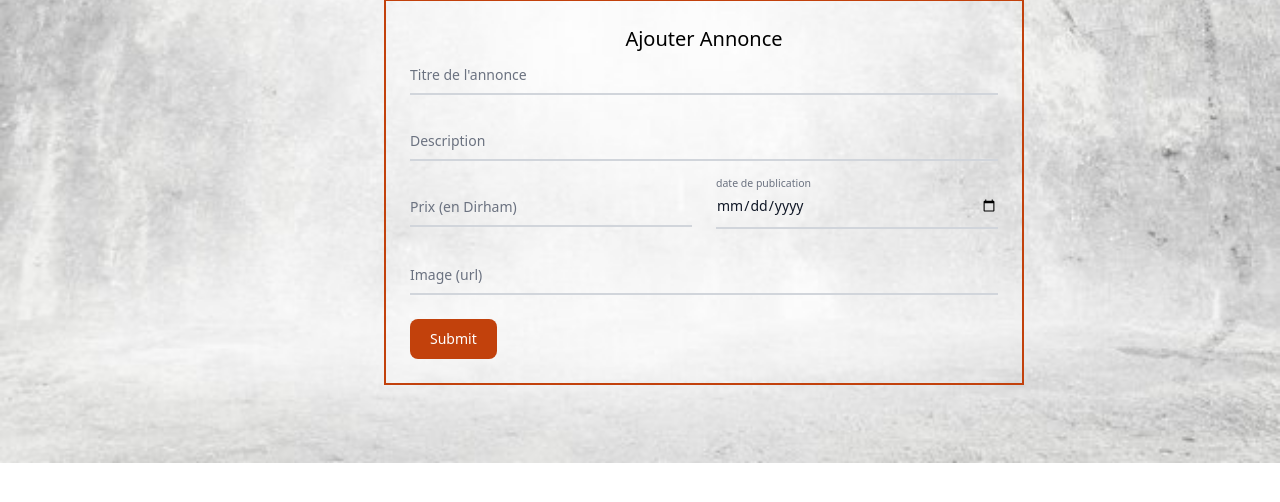
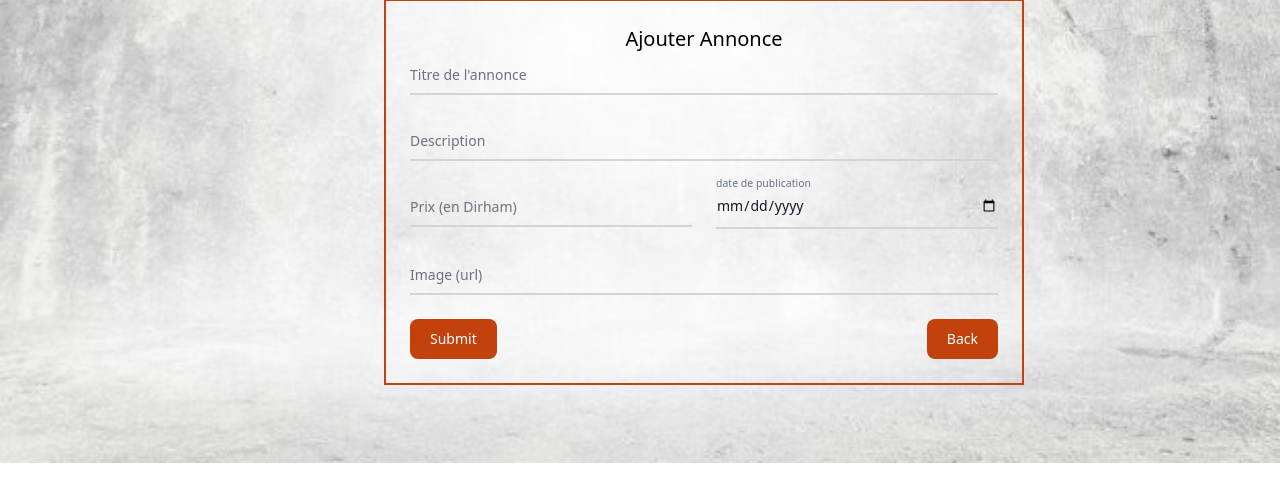
Before and after one commit to Youcode-Classe-E-2023-2024/MaryamJammar-Avito, a PHP site: page /create.php in a window 1280 px wide. Shown: the part 193-695 px from the top of the page. Run offline with PHP 8.4, Linux system fonts and the light colour scheme; some libraries are stand-ins or nearby versions.

Commit message:
create update

```diff
--- a/create.php
+++ b/create.php
@@ -52,8 +52,12 @@
                 <label for="image_url" class="peer-focus:font-medium absolute text-sm text-gray-500 dark:text-gray-400 duration-300 transform -translate-y-6 scale-75 top-3 -z-10 origin-[0] peer-focus:start-0 rtl:peer-focus:translate-x-1/4 peer-focus:text-gray-600 peer-focus:dark:text-gray-500 peer-placeholder-shown:scale-100 peer-placeholder-shown:translate-y-0 peer-focus:scale-75 peer-focus:-translate-y-6">Image (url)</label>
             </div>
 
+            <div class="flex justify-between">
+                <button type="submit" class="text-white bg-orange-700 hover:bg-orange-800 focus:ring-4 focus:outline-none focus:ring-orange-300 font-medium rounded-lg text-sm w-full sm:w-auto px-5 py-2.5 text-center dark:bg-orange-600 dark:hover:bg-orange-700 dark:focus:ring-orange-800">Submit</button>
+                <button type="submit" href="index.php" class="text-white bg-orange-700 hover:bg-orange-800 focus:ring-4 focus:outline-none focus:ring-orange-300 font-medium rounded-lg text-sm w-full sm:w-auto px-5 py-2.5 text-center dark:bg-orange-600 dark:hover:bg-orange-700 dark:focus:ring-orange-800">Back</button>
 
-            <button type="submit" class="text-white bg-orange-700 hover:bg-orange-800 focus:ring-4 focus:outline-none focus:ring-orange-300 font-medium rounded-lg text-sm w-full sm:w-auto px-5 py-2.5 text-center dark:bg-orange-600 dark:hover:bg-orange-700 dark:focus:ring-orange-800">Submit</button>
+            </div>
+
         </div>
 
     </form>
```
